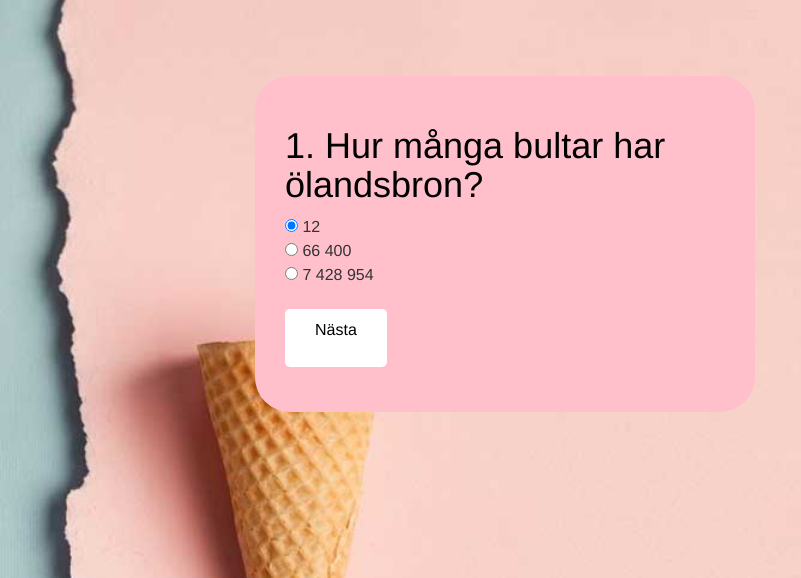
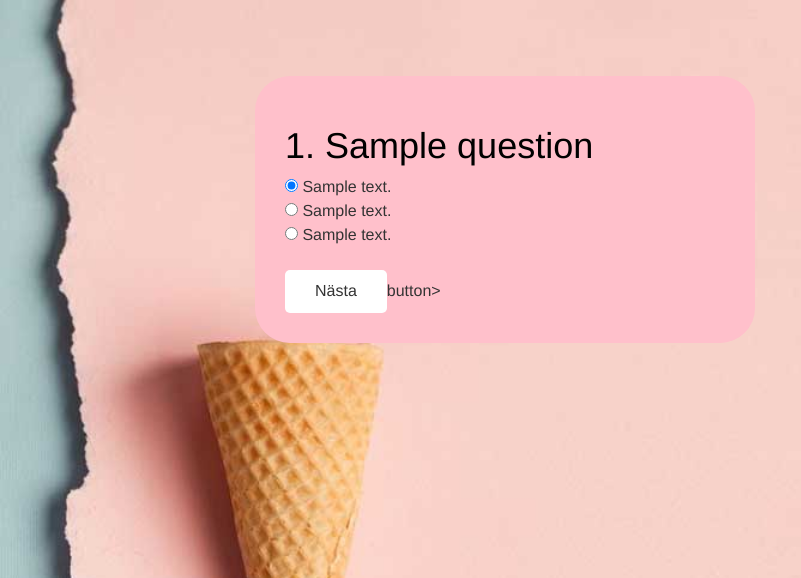
Before and after one commit to teresa100/quizproject, a Django app: page /quiz/1/question/1/ in a window 1280 px wide. Shown: the top 578 px of the page, without its empty margins (0-801 px from the left). Run offline with Django 3.2, Linux system fonts and the light colour scheme; tables that the repository leaves empty hold one stand-in row (Sample ...); some libraries are stand-ins or nearby versions.

Commit message:
added sessions, forms

```diff
--- a/quiz/Templates/question.html
+++ b/quiz/Templates/question.html
@@ -14,13 +14,14 @@
 	<div class="container2">
 		<div class="row">
 			<div class="col-md-12 column3"><h1>{{ question_number }}. {{ question }}</h1>
-	<form>
-         <input type="radio" name="gender" value="male" checked> {{ answer1 }}<br>
-         <input type="radio" name="gender" value="female"> {{ answer2 }}<br>
-         <input type="radio" name="gender" value="other"> {{ answer3 }}<br><br>
+	<form><form action="{% url 'answer_page' quiz.quiz_number question_number %}" method="post">
+		{% csrf_token %}
+         <input type="radio" name="answer" value="1" checked> {{ answer1 }}<br>
+         <input type="radio" name="answer" value="2"> {{ answer2 }}<br>
+         <input type="radio" name="answer1" value="3"> {{ answer3 }}<br><br>
+         <button type="submit">Nästa</button>button>
+
     </form>
-
-<p><a href="{% url 'completed_page' quiz_number %}"><Button>Nästa</a></p>
 	</div>
 		</div>
 			</div>
--- a/quiz/views.py
+++ b/quiz/views.py
@@ -1,5 +1,6 @@
 from django.shortcuts import render
 from quiz.models import Quiz
+from django.shortcuts import redirect
 
 # Create your views here.
 def startpage(request):
@@ -15,13 +16,17 @@ def quiz(request, quiz_number):
 	}
 	return render(request, "quiz.html", context)
 
-def question(request, quiz_number,question_number):
+def question(request, quiz_number, question_number):
+	quiz = Quiz.objects.get(quiz_number=quiz_number)
+	questions = quiz.questions.all()
+	question = questions[question_number - 1]
 	context = {
 	"question_number": question_number,
-	"question":"Hur många bultar har ölandsbron?",
-	"answer1": "12",
-	"answer2": "66 400",
-	"answer3": "7 428 954",
+	"question": question.question,
+	"answer1": question.answer1,
+	"answer2": question.answer2,
+	"answer3": question.answer3,
+	"quiz": quiz,
 	"quiz_number": quiz_number,
 	}
 	return render(request, "question.html", context)
@@ -31,5 +36,13 @@ def completed(request,quiz_number):
 		"correct": 12,
 		"total" : 20,
 		"quiz_number": quiz_number,
+		"quizzes": Quiz.objects.all(),
 	}
 	return render(request, "results.html", context)
+
+def answer(request, quiz_number, question_number):
+	answer = request.POST["answer"]
+	saved_answers = request.session.get(str(quiz_number), {})
+	saved_answers[question_number] = int(answer)
+	request.session[quiz_number] = saved_answers
+	return redirect("question_page", quiz_number, question_number + 1)
--- a/quizsite/urls.py
+++ b/quizsite/urls.py
@@ -8,4 +8,5 @@ urlpatterns = [
 	path("quiz/<int:quiz_number>/question/<int:question_number>/", views.question, name="question_page"),
 	path("quiz/<int:quiz_number>/completed/", views.completed, name="completed_page"),
 	path("admin/", admin.site.urls),
+	path("quiz/<int:quiz_number>/question/<int:question_number>/answer/", views.answer, name="answer_page"),
 	]
```
